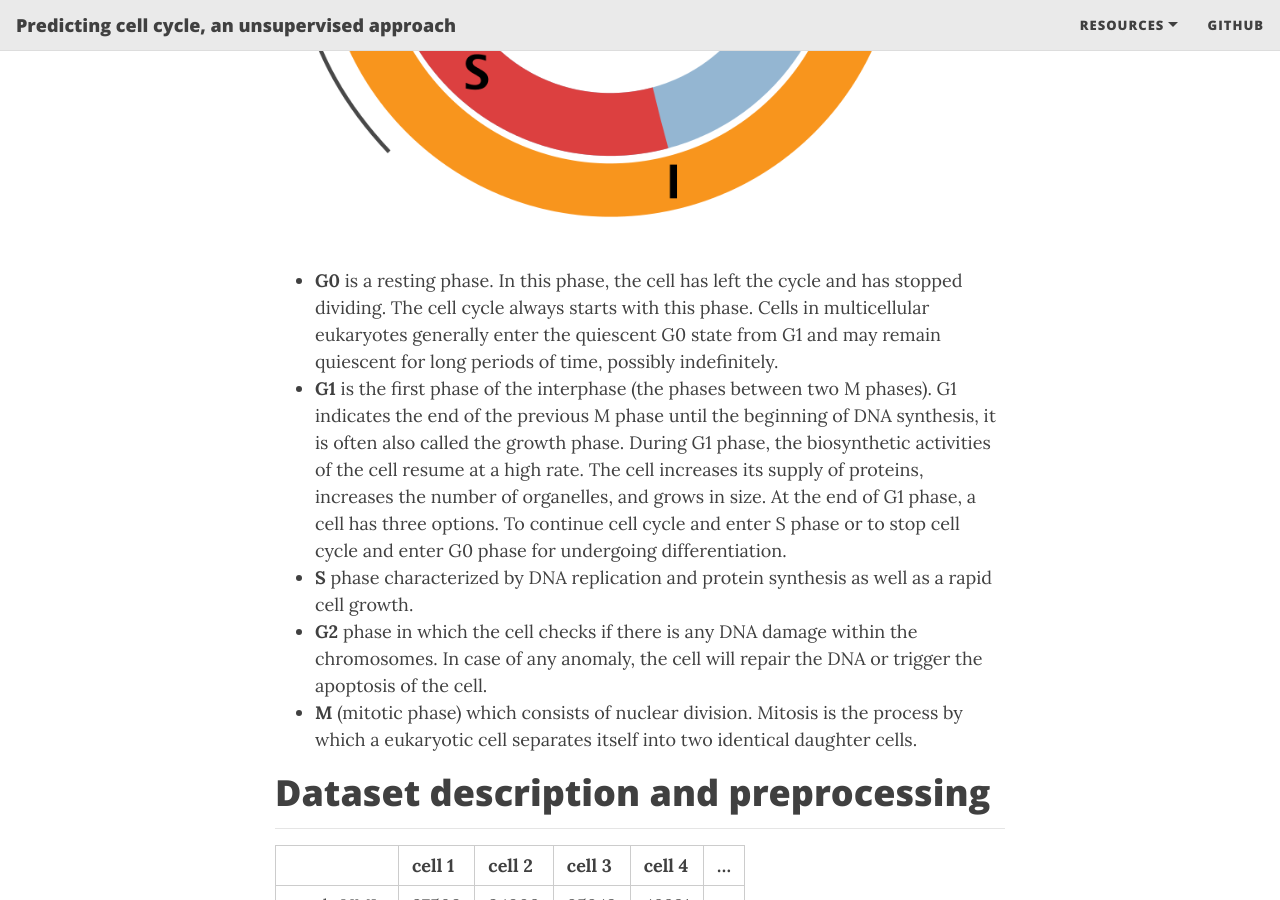
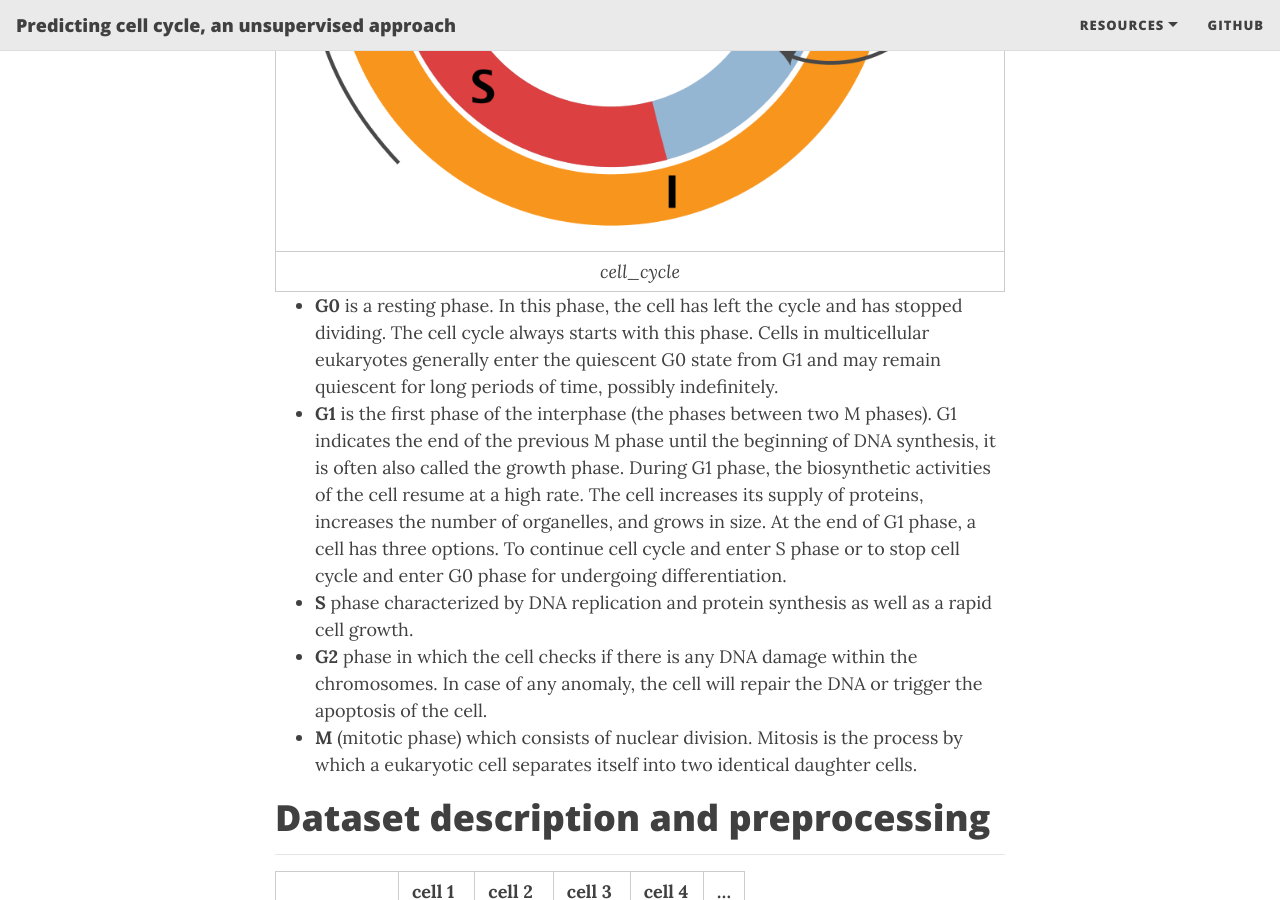
Before and after one commit to lucarossi9/statistical_computation_4, a Jekyll site: the page built from index.md, in a window 1280 px wide and 900 px high, scrolled down 2496 px. Built offline with Jekyll 4.4.1, drawn with Linux system fonts in a browser that asks for light colours; nearby versions of some CDN libraries; the list of posts is cut into pages by our own code.

Commit message:
Update index.md

```diff
--- a/index.md
+++ b/index.md
@@ -23,7 +23,11 @@ Cells are the basic structural and functional units of life. Cells can be divide
 
 
 Cell cycle is the most fundamental biological process underlying the existence and propagation of life in time and space. The cell cycle is a 4-stage process consisting of Gap 1 (G1), synthesis (S), Gap 2 (G2) and mitosis (M), which a cell undergoes as it grows and divides. After completing the cycle, the cell either starts the process again from G1 or exits the cycle through G0, a state of quiescence.
-![image](assets/img/Cell_Cycle.png)
+
+| ![cell_cycle](assets/img/Cell_Cycle.png) |
+|:--:|
+| *cell_cycle* |
+
 
 * **G0** is a resting phase. In this phase, the cell has left the cycle and has stopped dividing. The cell cycle always starts with this phase. Cells in multicellular eukaryotes generally enter the quiescent G0 state from G1 and may remain quiescent for long periods of time, possibly indefinitely.
 * **G1** is the first phase of the interphase (the phases between two M phases). G1 indicates the end of the previous M phase until the beginning of DNA synthesis, it is often also called the growth phase. During G1 phase, the biosynthetic activities of the cell resume at a high rate. The cell increases its supply of proteins, increases the number of organelles, and grows in size. At the end of G1 phase, a cell has three options. To continue cell cycle and enter S phase or to stop cell cycle and enter G0 phase for undergoing differentiation.
```
